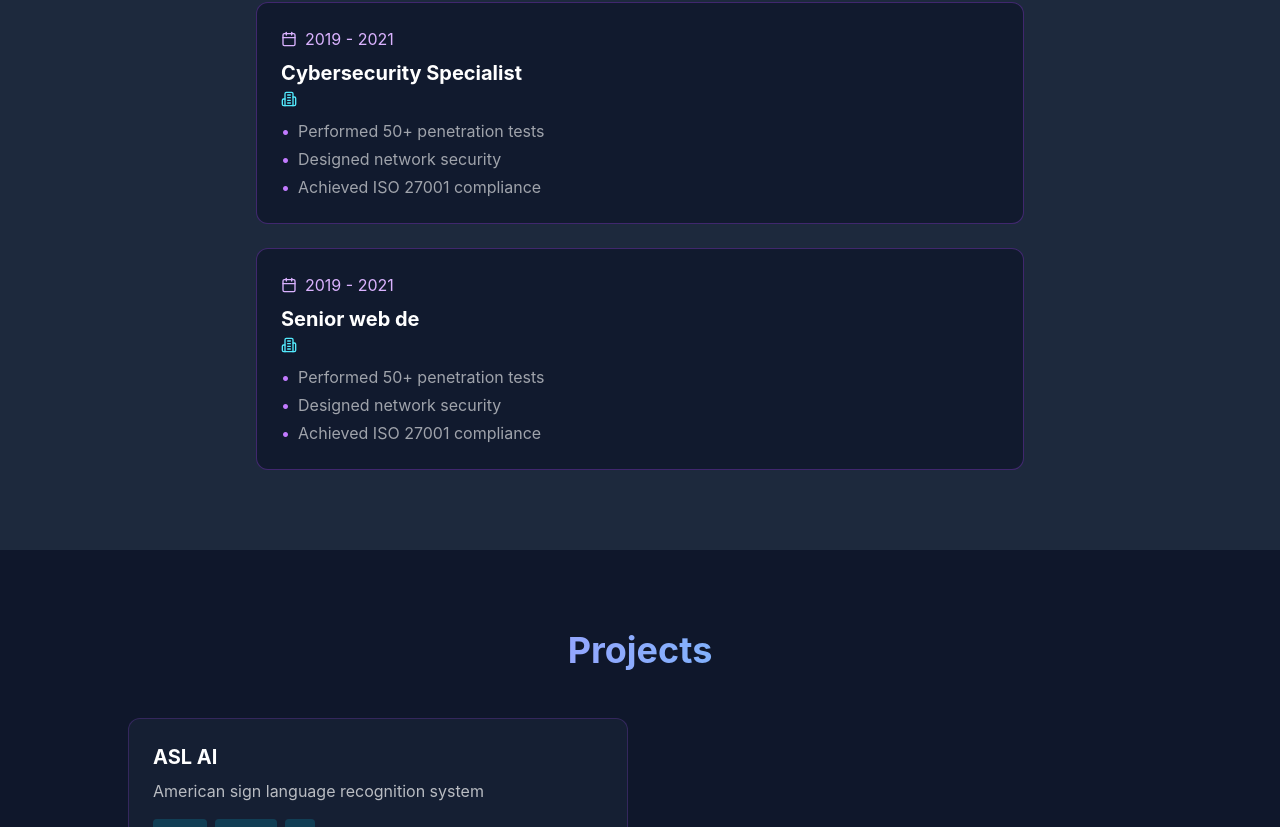
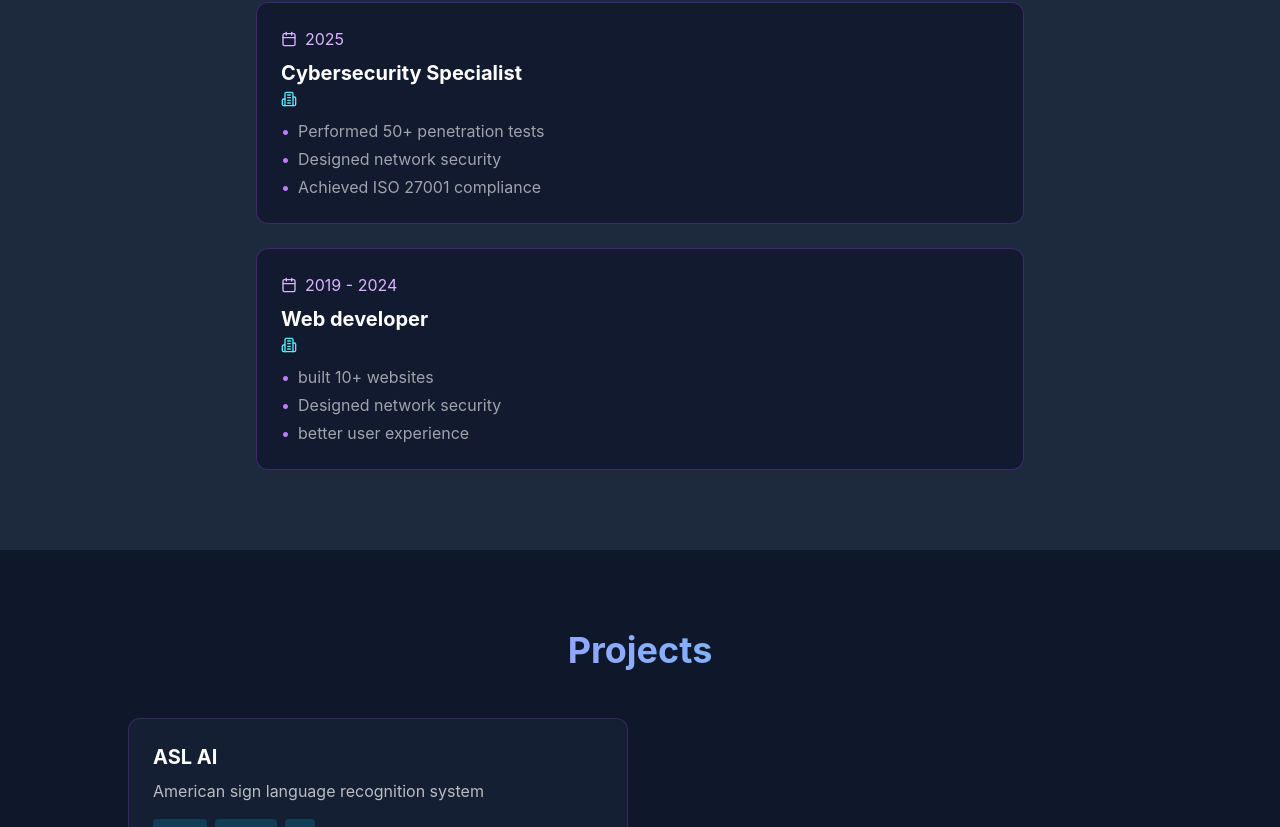
Before and after one commit to Sheezayy13/Mee, a React (Vite) app: page / in a window 1280 px wide. Shown: the part 1848-2675 px from the top of the page. Built offline with nearby package versions, Linux system fonts and the light colour scheme.

Commit message:
Update files from Figma Make

```diff
--- a/src/app/components/Experience.tsx
+++ b/src/app/components/Experience.tsx
@@ -10,13 +10,13 @@ const experiences = [
   },
   {
     role: 'Cybersecurity Specialist',
-    period: '2019 - 2021',
+    period: '2025',
     points: ['Performed 50+ penetration tests', 'Designed network security', 'Achieved ISO 27001 compliance']
   },
    {
-    role: 'Senior web de',
-    period: '2019 - 2021',
-    points: ['Performed 50+ penetration tests', 'Designed network security', 'Achieved ISO 27001 compliance']
+    role:  'Web developer',
+    period: '2019 - 2024',
+    points: ['built 10+ websites', 'Designed network security', ' better user experience ']
   }
 ];
 
```
